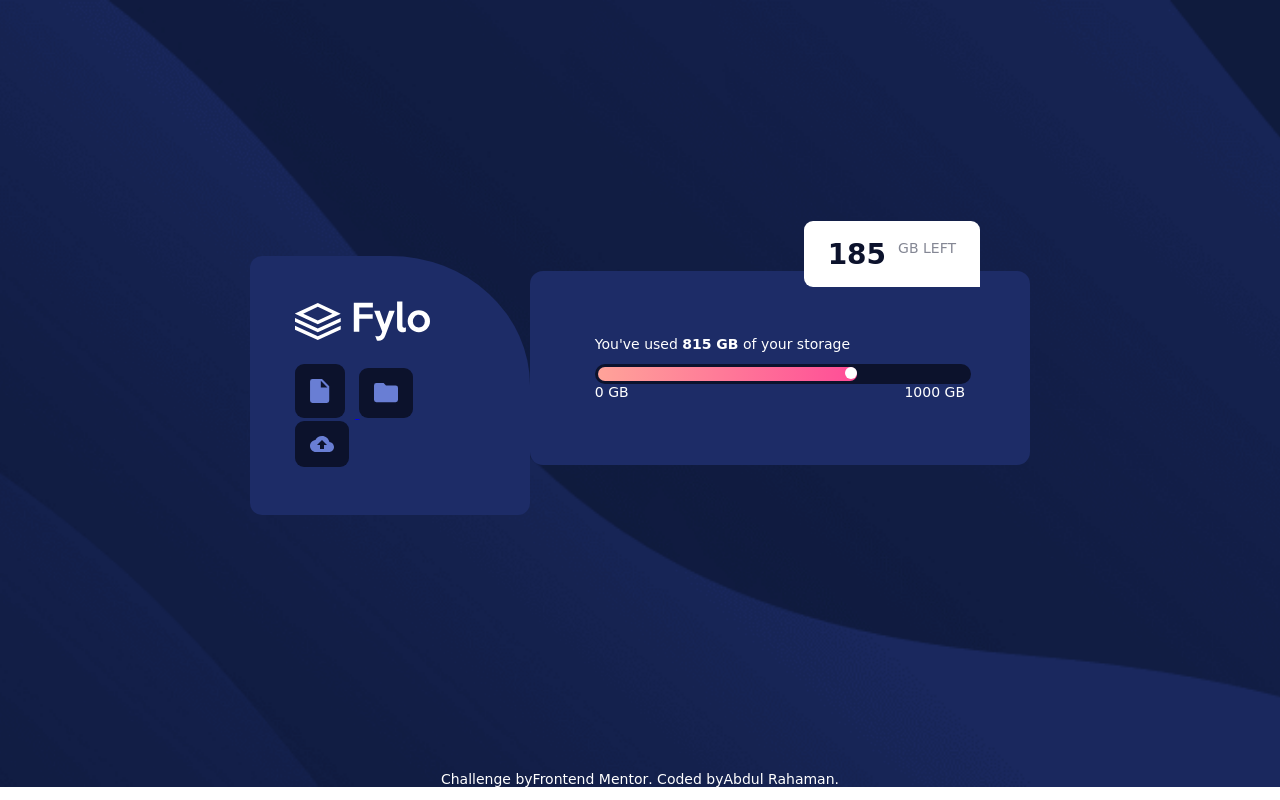
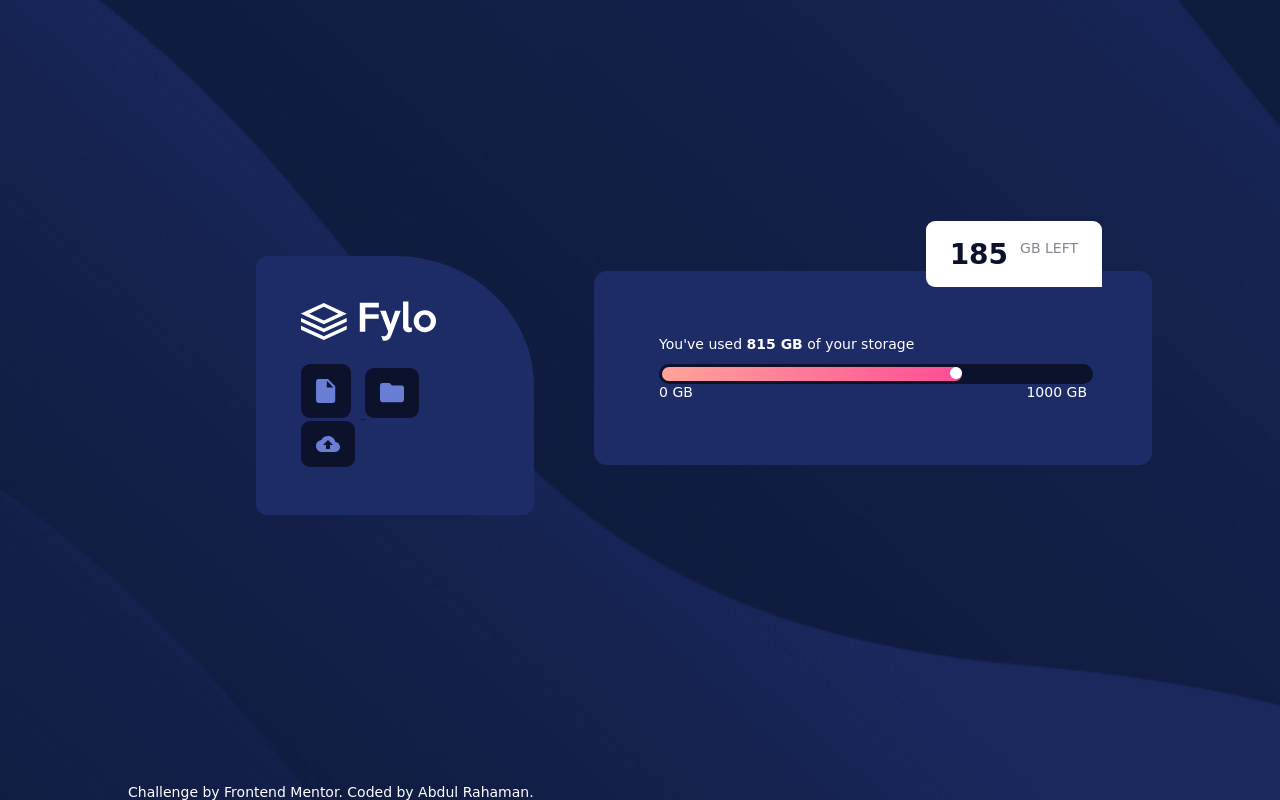
Before and after one commit to Kaleem-abdull/fyloss, a plain HTML site: page index.html in a window 1280 px wide. Drawn offline with Linux system fonts and the light colour scheme.

Commit message:
slight changes

```diff
--- a/index.html
+++ b/index.html
@@ -9,6 +9,7 @@
   </head>
   <body>
     <div class="dezi">
+      <div class="centre">
         <div class="top">
           <img src="./images/logo.svg" alt="logo" class="logo" />
           <div class="icons">
@@ -40,11 +41,13 @@
           </div>
         </div>
       </div>
-    <div id="footer" class="attribution">
+
+      <footer id="footer" class="attribution">
         Challenge by
         <a href="https://www.frontendmentor.io?ref=challenge" target="_blank"
           >Frontend Mentor</a
         >. Coded by <a href="github.com/Kaleem-abdull">Abdul Rahaman</a>.
+      </footer>
     </div>
   </body>
 </html>
--- a/styles.css
+++ b/styles.css
@@ -2,16 +2,24 @@
   margin: 0;
 }
 body {
-  background: url("./images/bg-mobile.png");
+  /* background: url("./images/bg-mobile.png");
   min-height: 100%;
   background-size: cover;
   background-position: center;
-  background-repeat: no-repeat;
+  background-repeat: no-repeat; */
   font-family: cursive;
   font-size: 14px;
 }
 .dezi {
-  margin: 20% auto;
+  background: url("./images/bg-mobile.png");
+
+  min-height: 100vh;
+  background-size: cover;
+  background-position: center;
+  background-repeat: no-repeat;
+}
+.centre {
+  padding-top: 20%;
 }
 
 .top {
@@ -107,9 +115,12 @@ strong {
   margin-left: 12px;
 }
 #footer {
-  display: flex;
+  position: absolute;
+
   color: white;
-  justify-content: center;
+  bottom: 0;
+  left: 10%;
+  right: 10%;
 }
 #footer a {
   color: white;
@@ -119,28 +130,26 @@ strong {
   color: hsl(229, 7%, 55%);
 }
 @media screen and (min-width: 1200px) {
-  body {
+  .dezi {
     background: url("./images/bg-desktop.png");
     background-repeat: no-repeat;
     background-size: cover;
     background-position: center;
-    min-height: 100%;
-    min-width: 100%;
+    height: 100vh;
   }
-  .dezi {
+  .centre {
+    position: absolute;
     display: flex;
+    gap: 60px;
+    justify-content: center;
     align-items: center;
+    margin-left: 20%;
+    width: 70vw;
   }
   .top {
     width: auto;
-
-    margin-left: 250px;
   }
   .bottom {
-    width: auto;
-
-    margin-right: 250px;
-    width: 30%;
   }
   .overlap {
     position: absolute;
```
Lines whose indentation alone changed are shown as unchanged.
